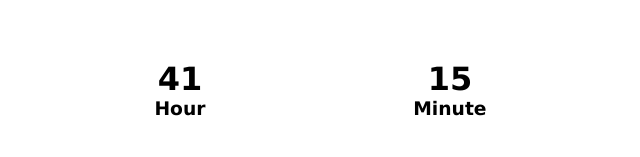
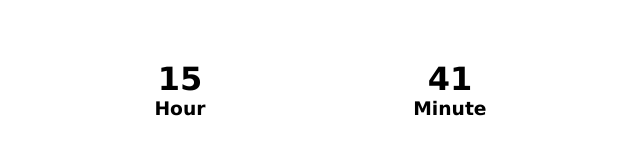
Before and after one commit to RanggaBS/Countdown-Timer, a plain HTML site: page index.html in a window 1280 px wide. Shown: the part 433-590 px from the top of the page, 301-941 px from the left. Drawn offline with Linux system fonts and the light colour scheme.

Commit message:
Update index.html

```diff
--- a/index.html
+++ b/index.html
@@ -84,8 +84,8 @@
 				const textSecond = Math.floor((gap % minute) / second);
 
 				document.querySelector(".day").innerHTML = textDay;
-				document.querySelector(".hour").innerHTML = textMinute;
-				document.querySelector(".minute").innerHTML = textHour;
+				document.querySelector(".hour").innerHTML = textHour;
+				document.querySelector(".minute").innerHTML = textMinute;
 				document.querySelector(".second").innerHTML = textSecond;
 
 // 				if (tanggal_ramadhan_2023.getSeconds() != new Date().getSeconds()) {
```
